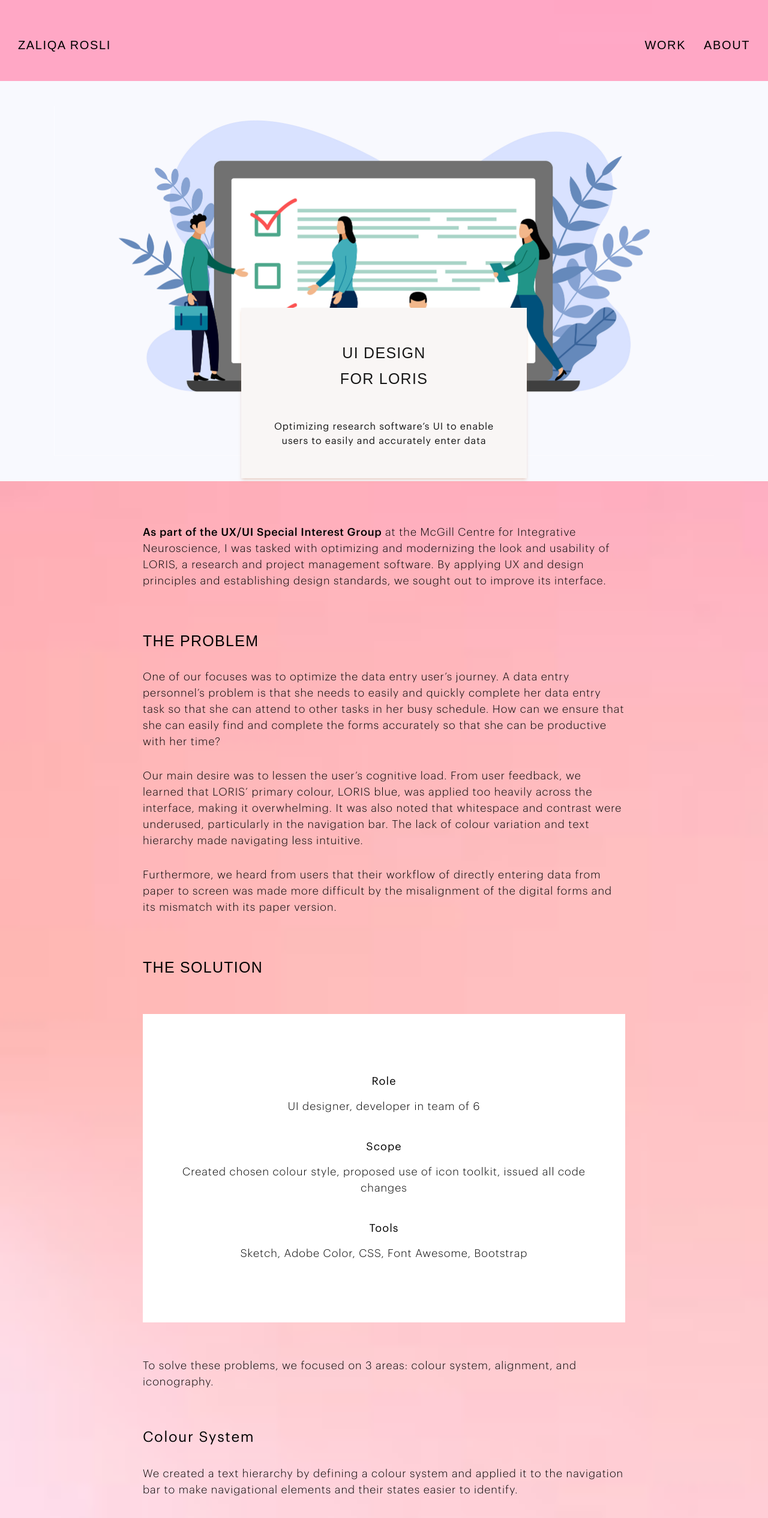
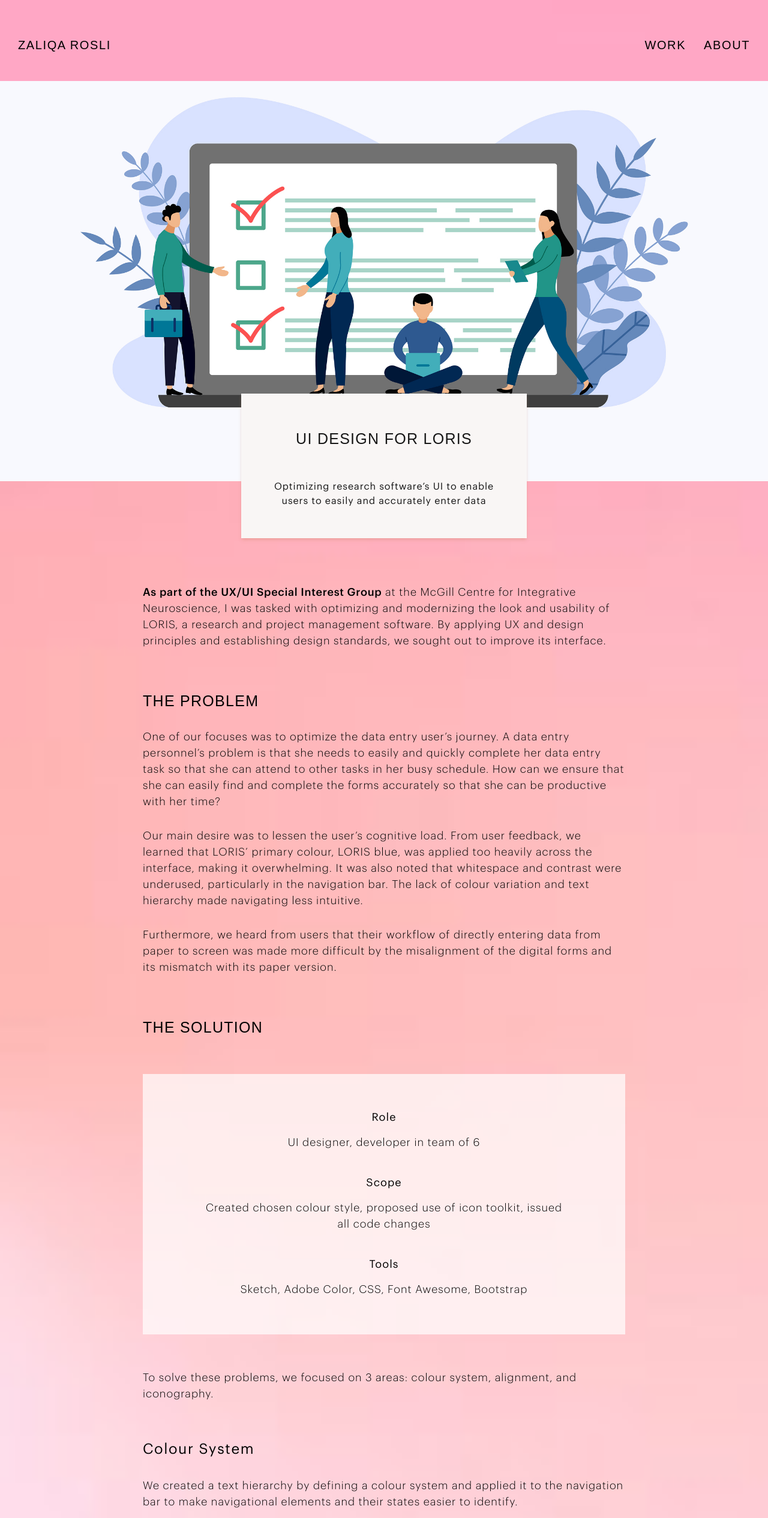
Before and after one commit to zaliqarosli/portfolio, a Next.js app: page /work/ui-design-loris in a window 1280 px wide. Shown: the top 2530 px of the page at 60% size. Built offline with nearby package versions, Linux system fonts and the light colour scheme; a web font is replaced by a local one.

Commit message:
fix alignment at breakpoints

```diff
--- a/app/(case-study)/work/ui-design-loris/page.js
+++ b/app/(case-study)/work/ui-design-loris/page.js
@@ -10,11 +10,11 @@
       <header className='flex flex-col items-center self-stretch relative'>
         <div
           id='bg-image'
-          className='flex min-h-[43.75rem] justify-center items-start self-stretch relative'
+          className='flex min-h-[45rem] min-[868px]:min-h-[47.5rem] lg:min-h-[50rem] justify-center items-start self-stretch relative'
         >
           <div
             id='fill-container'
-            className='flex min-h-[31.25rem] justify-center items-start absolute bg-[#F8F9FE] w-full'
+            className='flex min-h-[31.25rem] justify-center items-center absolute bg-[#F8F9FE] w-full'
           >
             <Image
               src='/data-entry-graphic-loris@2x.jpg'
@@ -22,7 +22,7 @@
               height={2484}
               // fill={true}
               alt={`graphic depicting form data collection`}
-              style={{ objectFit: 'contain', width: '100%' }}
+              style={{ objectFit: 'cover', width: '100%' }}
               className='max-w-[68.75rem] min-h-[23.15863rem] max-h-[41.7rem] flex-[1_0_0] aspect-[611.00/370.54]'
             />
           </div>
@@ -35,10 +35,10 @@
             id='text-card'
             className='flex max-w-[37.5rem] py-[3.125rem] px-[2.25rem] flex-col justify-center gap-[3.125rem] flex-[1_0_0] bg-offwhite shadow-md shadow-brown-shadow text-darkgray text-center'
           >
-            <h2 className='max-w-[12.25rem] sm:max-w-[25.25rem]] self-center text-center'>
+            <h2 className='max-w-4/5 sm:max-w-1/2 lg:max-w-4/5 self-center text-center'>
               {title}
             </h2>
-            <figcaption className='max-w-[12.25rem] sm:max-w-[25.25rem] self-stretch text-center'>
+            <figcaption className='max-w-[12.25rem] sm:max-w-[25.25rem] self-center text-center'>
               {description}
             </figcaption>
           </figure>
@@ -99,11 +99,11 @@
             id='role-section-container'
             className='flex max-w-[50.25rem] py-[1.875rem] px-[0rem] flex-col w-full self-center  text-center'
           >
-            <div className='flex px-[3.75rem] py-[6.25rem] justify-center items-end self-stretch bg-white'>
+            <div className='flex py-[3.75rem] px-[6.25rem] justify-center items-end self-stretch bg-white/70'>
               {/* text container */}
               <div
                 id='text-container'
-                className='flex flex-col justify-center gap-[2.5rem] flex-[1_0_0]'
+                className='flex flex-col justify-center gap-[2.5rem] flex-[1_0_0] 2xl:max-w-4/5'
               >
                 {/* role */}
                 <div
@@ -181,11 +181,8 @@
                   contextual imagery such as brain scans, and considered colour
                   psychology in our choices. To select our final colour style,
                   we conducted testing on users and chose the style that
-                  received the most positive reviews.
-                </p>
-                <p>
-                  The final selected style ended up being the one that I had
-                  created.
+                  received the most positive reviews. The colour style that I
+                  had created was in the end the one selected.
                 </p>
               </div>
             </section>
@@ -518,10 +515,10 @@
           <div className='flex max-w-[54rem] py-[0rem] px-[1.875rem] justify-center'>
             <div className='flex flex-col gap-[1.875rem]'>
               <p className='flex-[1_0_0]'>
-                Even though the changes were not extensive in scope and only
-                targeted very specific elements in the UI, the feedback we got
-                from users after applying them on production were overwhelmingly
-                positive.
+                The changes were not very extensive in scope and only targeted
+                specific elements in the UI. Nonetheless, the feedback we
+                received from users after applying the changes on production
+                were overwhelmingly positive.
               </p>
               <p>
                 Users reported being able to see groups of information more
```
